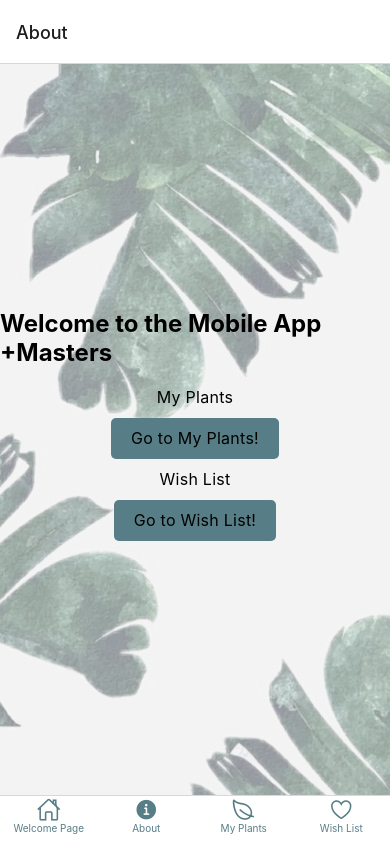
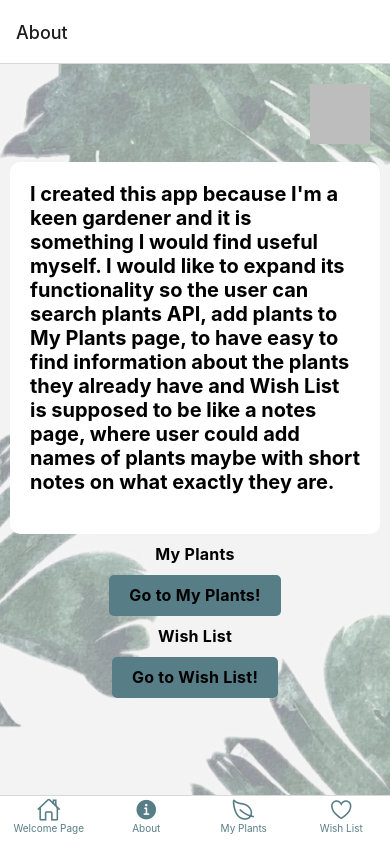
Before and after one commit to asya-seag/HomeworkApp, a React Native app: screen /About in a window 390 px wide. Built offline with nearby package versions, Linux system fonts and the light colour scheme.

Commit message:
Filled about page

```diff
--- a/package.json
+++ b/package.json
@@ -9,13 +9,16 @@
     "web": "expo start --web"
   },
   "dependencies": {
+    "@react-navigation/bottom-tabs": "^6.5.8",
     "@react-navigation/native": "^6.1.7",
     "@react-navigation/stack": "^6.3.17",
+    "axios": "^1.4.0",
     "expo": "~48.0.18",
     "expo-status-bar": "~1.4.4",
     "react": "18.2.0",
     "react-native": "0.71.8",
-    "react-native-elements": "^3.4.3"
+    "react-native-elements": "^3.4.3",
+    "react-native-flatlist": "^0.0.0"
   },
   "devDependencies": {
     "@babel/core": "^7.20.0"
--- a/src/screens/About.js
+++ b/src/screens/About.js
@@ -1,5 +1,6 @@
 import { StyleSheet, Text, View, TouchableOpacity } from 'react-native';
 import { ImageBackground } from 'react-native';
+import { Image } from 'react-native-elements';
 
 export default function Welcome({ navigation }) {
   return (
@@ -8,9 +9,17 @@ export default function Welcome({ navigation }) {
       style={styles.backgroundImage}
       imageStyle={styles.backgroundImageStyle}
     >
+      <View style={styles.iconContainer}>
+        <Image source={require('../../assets/images/gardener.png')} style={styles.icon}/>
+      </View>
       <View style={styles.container}>
-        <Text style={styles.header}>Welcome to the Mobile App +Masters</Text>
-        <Text style={styles.textStyle}>My Plants</Text>
+        <View style={styles.panel}>
+          <Text style={styles.header}>I created this app because I'm a keen gardener and it is something I would find useful myself. I would like to expand its functionality so the user can search plants API,
+          add plants to My Plants page, to have easy to find information about the plants they already have and Wish List is supposed
+          to be like a notes page, where user could add names of plants maybe with short notes on what exactly they are.</Text>
+
+        </View>
+          <Text style={styles.textStyle}>My Plants</Text>
         <TouchableOpacity style={styles.buttonStyle} onPress={() => navigation.navigate('My Plants')}>
           <Text style={styles.textStyle}>Go to My Plants!</Text>
         </TouchableOpacity>
@@ -24,6 +33,15 @@ export default function Welcome({ navigation }) {
 }
 
 const styles = StyleSheet.create({
+  iconContainer: {
+    position: 'absolute',
+    top: 20,
+    right: 20,
+  },
+  icon: {
+    width: 60,
+    height: 60,
+  },
   backgroundImage: {
     flex: 1,
     resizeMode: 'cover',
@@ -46,7 +64,7 @@ const styles = StyleSheet.create({
     alignItems: 'center',
   },
   header: {
-    fontSize: 24,
+    fontSize: 20,
     fontWeight: 'bold',
     marginBottom: 20,
     color: 'black'
@@ -64,8 +82,14 @@ const styles = StyleSheet.create({
   textStyle: {
     fontSize: 16,
     lineHeight: 21,
-    fontWeight: 'normal',
+    fontWeight: 'bold',
     letterSpacing: 0.25,
     color: 'black',
   },
+  panel: {
+    backgroundColor: '#FFFFFF',
+    padding: 20,
+    borderRadius: 10,
+    margin: 10,
+  },
 });
--- a/src/screens/MyPlants.js
+++ b/src/screens/MyPlants.js
@@ -1,27 +1,51 @@
 import { StyleSheet, Text, View, TouchableOpacity } from 'react-native';
+import { ImageBackground } from 'react-native';
+
 
 export default function MyPlants({ navigation }) {
   return (
+    <ImageBackground
+    source={require('../../assets/images/Plant_app_background.png')}
+    style={styles.backgroundImage}
+    imageStyle={styles.backgroundImageStyle}
+    >
       <View style={styles.container}>
         <Text style={styles.textStyle}>My Plants</Text>
         <TouchableOpacity style={styles.buttonStyle} onPress={() => navigation.navigate('About')}>
           <Text style={styles.textStyle}>Go back!</Text>
         </TouchableOpacity>
       </View>
+    </ImageBackground>
   );
 }
 
 const styles = StyleSheet.create({
+  backgroundImage: {
+    flex: 1,
+    resizeMode: 'cover',
+    justifyContent: 'center',
+  },
+  backgroundImageStyle: {
+    flex: 1,
+    opacity: 0.4,
+  },
+  container: {
+    flex: 1,
+    alignItems: 'center',
+    justifyContent: 'center',
+  },
+  contentContainer: {
+    margin: 20,
+    backgroundColor: '#FFFFFF',
+    borderRadius: 10,
+    justifyContent: 'center',
+    alignItems: 'center',
+  },
   header: {
     fontSize: 24,
     fontWeight: 'bold',
-    textAlign: 'center'
-  },
-  container: {
-    flex: 1,
-    backgroundColor: '#FFFFFF',
-    alignItems: 'center',
-    justifyContent: 'center'
+    marginBottom: 20,
+    color: 'black'
   },
   buttonStyle: {
     backgroundColor: '#577D86',
--- a/src/screens/WelcomePage.js
+++ b/src/screens/WelcomePage.js
@@ -11,9 +11,12 @@ export default function HomePage({ navigation }) {
           <Image source={require('../../assets/images/gardener.png')} style={styles.icon} />
         </View>
 
-        <View style={styles.headerContainer}>
-          <Text style={styles.title}>Welcome to My Garden app!</Text>
+        <View style={styles.panel}>
+          <View style={styles.headerContainer}>
+            <Text style={styles.title}>Welcome to My Garden app!</Text>
+          </View>
         </View>
+
 
         <View style={styles.buttonWrapper}>
           <TouchableOpacity style={styles.buttonStyle} onPress={() => navigation.navigate('About')}>
@@ -26,6 +29,12 @@ export default function HomePage({ navigation }) {
 }
 
 const styles = StyleSheet.create({
+  panel: {
+    backgroundColor: '#FFFFFF',
+    padding: 30,
+    borderRadius: 10,
+    margin: 10,
+  },
   backgroundImage: {
     flex: 1,
     resizeMode: 'cover',
@@ -41,8 +50,8 @@ const styles = StyleSheet.create({
     marginBottom: 20,
   },
   icon: {
-    width: 50,
-    height: 50,
+    width: 60,
+    height: 60,
   },
   headerContainer: {
     alignItems: 'center',
--- a/src/screens/WishList.js
+++ b/src/screens/WishList.js
@@ -1,27 +1,51 @@
 import { StyleSheet, Text, View, TouchableOpacity } from 'react-native';
+import { ImageBackground } from 'react-native';
+
 
 export default function WishList({ navigation }) {
     return (
+      <ImageBackground
+      source={require('../../assets/images/Plant_app_background.png')}
+      style={styles.backgroundImage}
+      imageStyle={styles.backgroundImageStyle}
+      >
         <View style={styles.container}>
           <Text style={styles.textStyle}>Wish List</Text>
           <TouchableOpacity style={styles.buttonStyle} onPress={() => navigation.navigate('About')}>
             <Text style={styles.textStyle}>Go to home page!</Text>
           </TouchableOpacity>
         </View>
+        </ImageBackground>
     );
   }
 
   const styles = StyleSheet.create({
+    backgroundImage: {
+      flex: 1,
+      resizeMode: 'cover',
+      justifyContent: 'center',
+    },
+    backgroundImageStyle: {
+      flex: 1,
+      opacity: 0.4,
+    },
+    container: {
+      flex: 1,
+      alignItems: 'center',
+      justifyContent: 'center',
+    },
+    contentContainer: {
+      margin: 20,
+      backgroundColor: '#FFFFFF',
+      borderRadius: 10,
+      justifyContent: 'center',
+      alignItems: 'center',
+    },
     header: {
       fontSize: 24,
       fontWeight: 'bold',
-    textAlign: 'center'
-  },
-  container: {
-    flex: 1,
-    backgroundColor: '#FFFFFF',
-    alignItems: 'center',
-    justifyContent: 'center'
+      marginBottom: 20,
+      color: 'black'
     },
     buttonStyle: {
       backgroundColor: '#577D86',
```
Also changed, not shown: 1 other file (tests, documents, lock files or other folders). Lines whose indentation alone changed are shown as unchanged.
